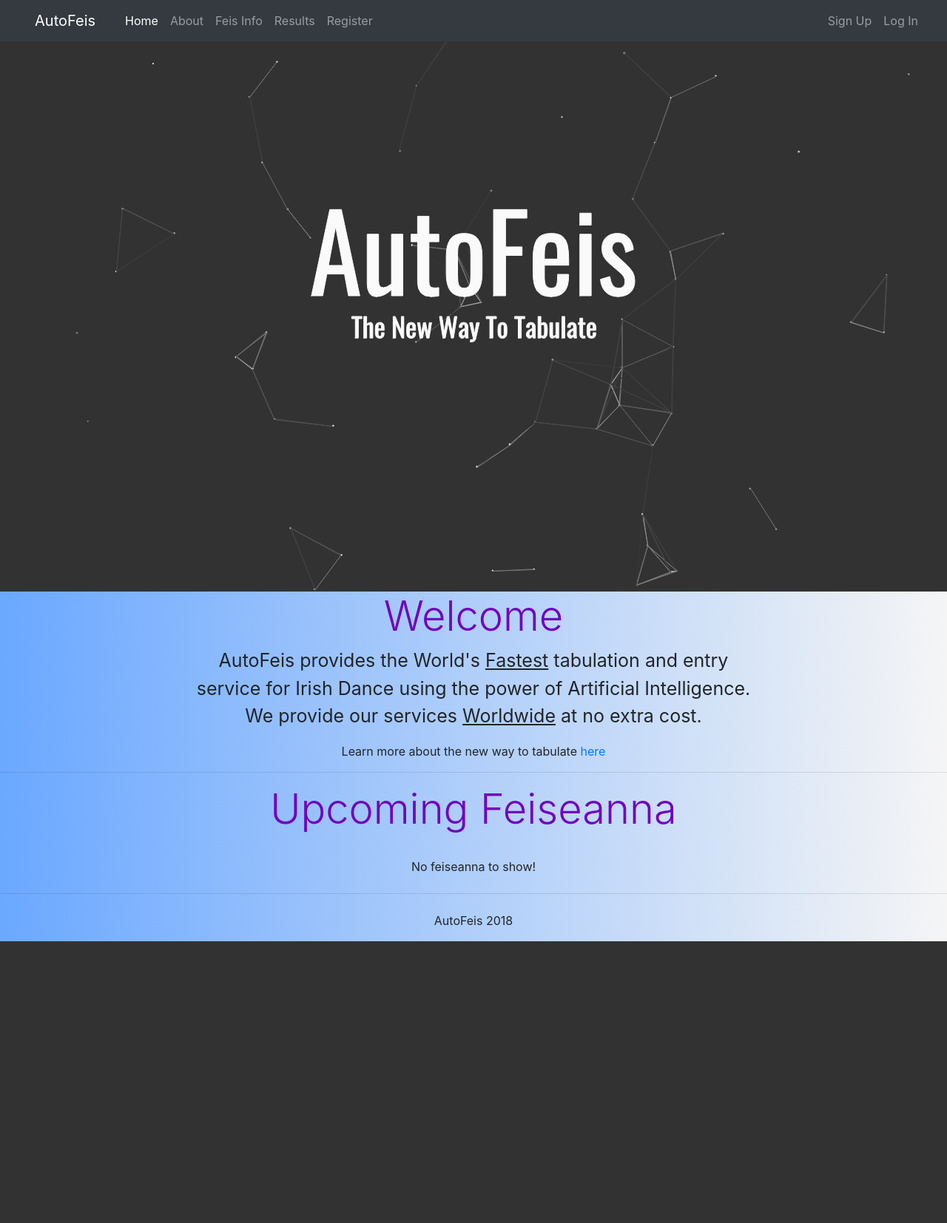
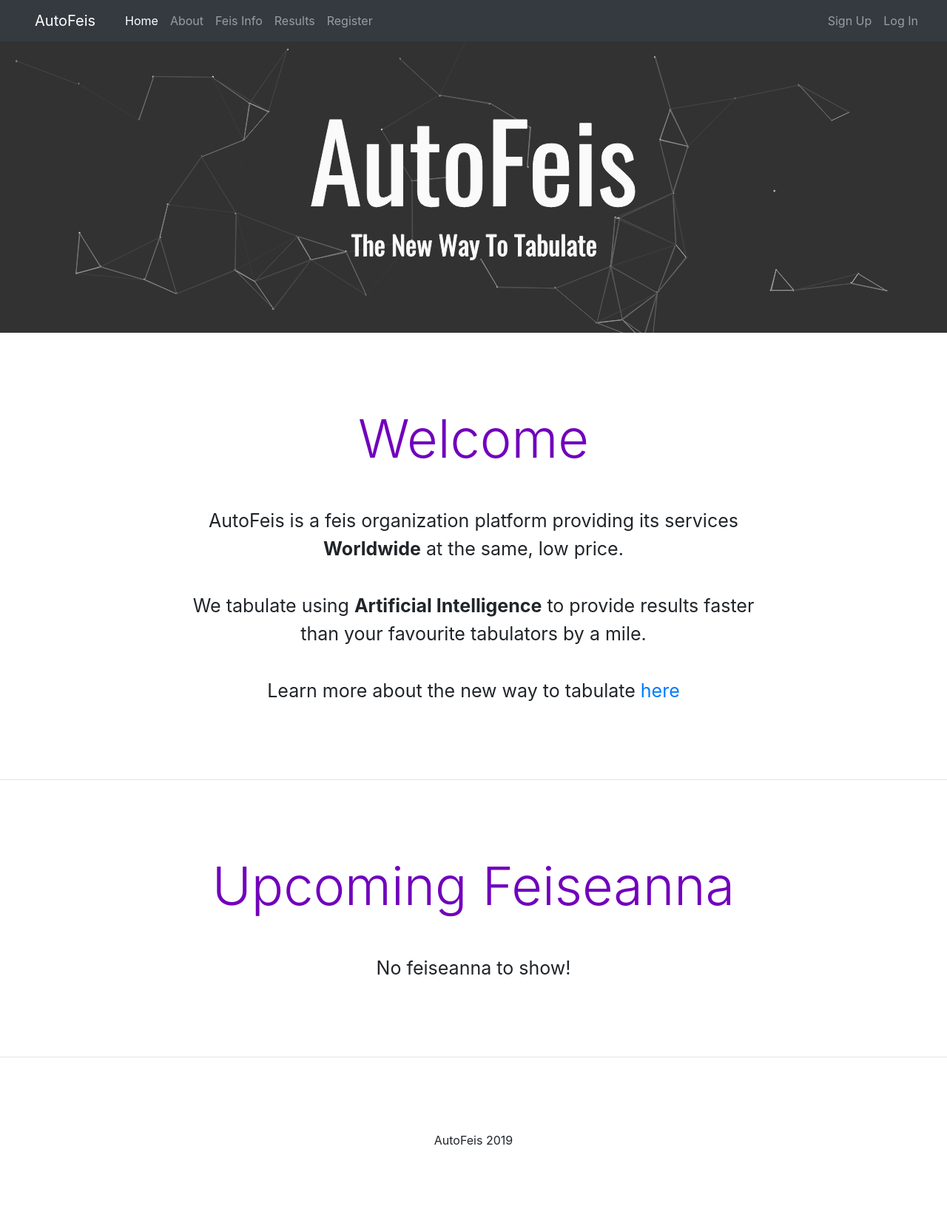
Before and after one commit to SpencerMcMurray/AutoFeis-v1, a Flask app: page / in a window 1280 px wide. Shown: the whole page at 74% size. Before the commit the page ends 1273 px from the top, so only its background shows below. Run offline with Flask 2, Linux system fonts and the light colour scheme; data that the repository does not hold is empty; some libraries are stand-ins or nearby versions.

Commit message:
Introduced boxes and titles to allow for cuter UI; Reverted to banner-type p5 sketch;

```diff
--- a/static/scripts/linkedDots.js
+++ b/static/scripts/linkedDots.js
@@ -51,9 +51,9 @@ function draw() {
 	textSize(fontSize * SUBFONT_DIFF_FACTOR);
 	textFont(fontOswald);
 	textAlign(CENTER);
-	text('AutoFeis', width / 2, height / 2);
+	text('AutoFeis', width / 2, height / 1.75);
 	textSize(fontSize);
-	text('The New Way To Tabulate', width / 2, height / 1.75);
+	text('The New Way To Tabulate', width / 2, height / 1.35);
 }
 
 function windowResized() {
--- a/static/styles/css/main.css
+++ b/static/styles/css/main.css
@@ -1,5 +1,4 @@
 html {
-    background-image: linear-gradient(to right, #6ba8ff, #F5F5F5);
 }
 
 header div a {
@@ -12,7 +11,6 @@ header div a {
 
 header {
     top: 0;
-    background-image: linear-gradient(to right, #6ba8ff, #F5F5F5);
 }
 
 header img {
@@ -21,7 +19,7 @@ header img {
 }
 
 body {
-    background-image: linear-gradient(to right, #6ba8ff, #F5F5F5);
+    padding-top: 50px;
     text-align: center;
     position: relative;
 }
@@ -31,7 +29,7 @@ body h1 {
 }
 
 hr.fade {
-  border: 0;
+    border: 0;
     height: 1px;
     background: #333;
     background-image: -webkit-linear-gradient(left, #ccc, #333, #ccc);
@@ -40,8 +38,18 @@ hr.fade {
     background-image: -o-linear-gradient(left, #ccc, #333, #ccc);
 }
 
+.title {
+    margin-top: 50px;
+    margin-bottom: 50px;
+}
+
+.box {
+    margin-top: 100px;
+    margin-bottom: 100px;
+}
+
 #sketch {
-    height: 100vh;
+    height: 400px;
 }
 
 #welcome p {
--- a/templates/generalTemplates/outline.html
+++ b/templates/generalTemplates/outline.html
@@ -95,8 +95,10 @@
         {% block body %}
         {% endblock body %}
     </main>
-    <hr class="my-4">
-    <div class="container-fluid">
-        <p>AutoFeis 2018</p>
+    <hr>
+    <div class="box">
+        <div class="container-fluid">
+            <p>AutoFeis 2019</p>
+        </div>
     </div>
 </html>
--- a/templates/index.html
+++ b/templates/index.html
@@ -3,20 +3,29 @@
     <script src="{{ url_for('static', filename='scripts/linkedDots.js') }}"></script>
     <body>
         <div id="sketch"></div>
+        <div class="box">
             <div id='welcome'>
-            <h1 class="display-4">Welcome</h1>
+                <div class="title">
+                    <h1 class="display-3">Welcome</h1>
+                </div>
                 <p style='font-size:25px'>
-                AutoFeis provides the World's <u>Fastest</u> tabulation and
-                entry service for Irish Dance using the power of Artificial
-                Intelligence. We provide our services <u>Worldwide</u> at no
-                extra cost.
-            </p>
-            <p>
+                    AutoFeis is a feis organization platform providing its services
+                    <strong>Worldwide</strong> at the same, low price.
+                </p><br>
+                <p style='font-size:25px'>
+                    We tabulate using <strong>Artificial Intelligence</strong> to provide results
+                    faster than your favourite tabulators by a mile.
+                </p><br>
+                <p style='font-size:25px'>
                     Learn more about the new way to tabulate <a href="{{ url_for('about') }}">here</a>
                 </p>
+            </div>
         </div><hr>
+        <div class="box">
             <div class="container-fluid">
-			<h1 class="display-4">Upcoming Feiseanna</h1><br>
+                <div class="title">
+                    <h1 class="display-3">Upcoming Feiseanna</h1>
+                </div>
                 <div class="container d-flex flex-wrap justify-context-center" style="margin: 0 auto;">
                     {% if feiseanna|length > 0 %}
                         {% for feis in feiseanna %}
@@ -35,8 +44,9 @@
                             </div>
                         {% endfor %}
                     {% else %}
-                    <p style="margin: 0 auto;">No feiseanna to show!</p>
+                        <p style="margin: 0 auto;font-size:25px;">No feiseanna to show!</p>
                     {% endif %}
+                </div>
             </div>
         </div>
     </body>
```
Lines whose indentation alone changed are shown as unchanged.
